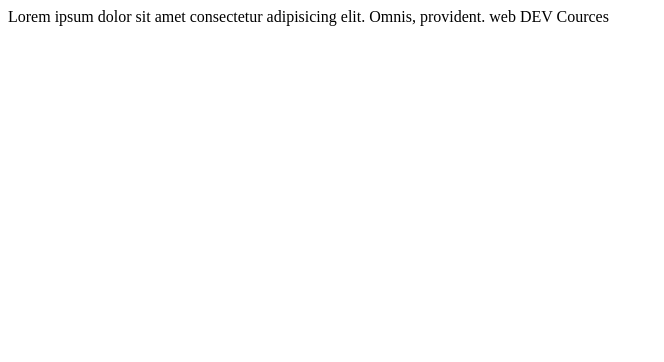
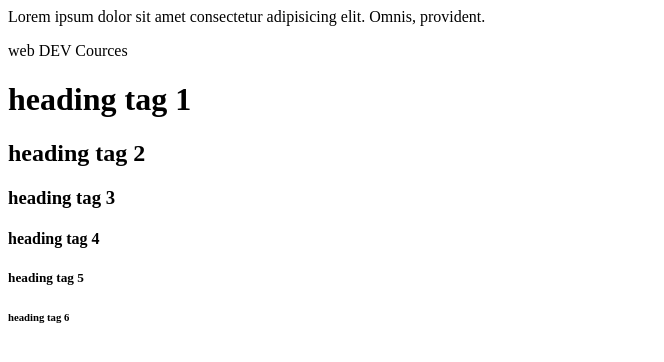
Before and after one commit to ameenaahmedcse/lesson-2-activity-1, a plain HTML site: page index.html in a window 1280 px wide. Shown: the whole page, without its empty margins (0-664 px from the left). Drawn offline with Linux system fonts and the light colour scheme.

Commit message:
p and heading tag

```diff
--- a/index.html
+++ b/index.html
@@ -7,8 +7,14 @@
 </head>
 
 <body>
-    <span>Lorem ipsum dolor sit amet consectetur adipisicing elit. Omnis, provident.</span>
-    <span>web DEV Cources</span>
+    <p>Lorem ipsum dolor sit amet consectetur adipisicing elit. Omnis, provident.</p>
+    <p>web DEV Cources</p>
+    <h1>heading tag 1</h1>
+    <h2>heading tag 2</h2>
+    <h3>heading tag 3 </h3>
+    <h4>heading tag 4</h4>
+    <h5>heading tag 5</h5>
+    <h6>heading tag 6</h6>
 </body>
 
 </html>
```
